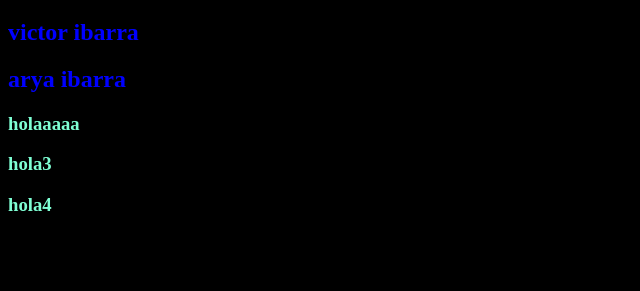
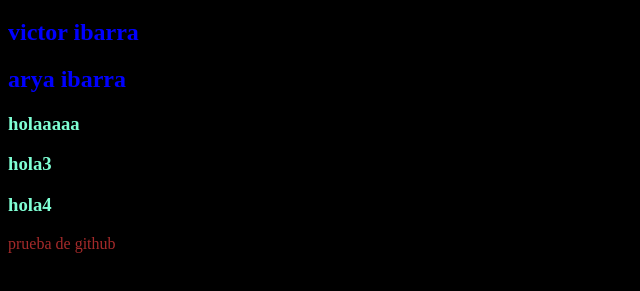
Before and after one commit to vicdan7/ejemplo_1, a plain HTML site: page index.html in a window 1280 px wide. Shown: the part 61-352 px from the top of the page, without its empty margins (0-640 px from the left). Drawn offline with Linux system fonts and the light colour scheme.

Commit message:
arreglo en parrafo

```diff
--- a/index.html
+++ b/index.html
@@ -14,5 +14,6 @@
     <h3>holaaaaa</h3>
     <h3>hola3</h3>
     <h3>hola4</h3>
+    <p>prueba de github</p>
 </body>
 </html>
--- a/style.css
+++ b/style.css
@@ -9,3 +9,7 @@
 h3{
     color: aquamarine;
 }
+
+p{
+    color: brown;
+}
```
